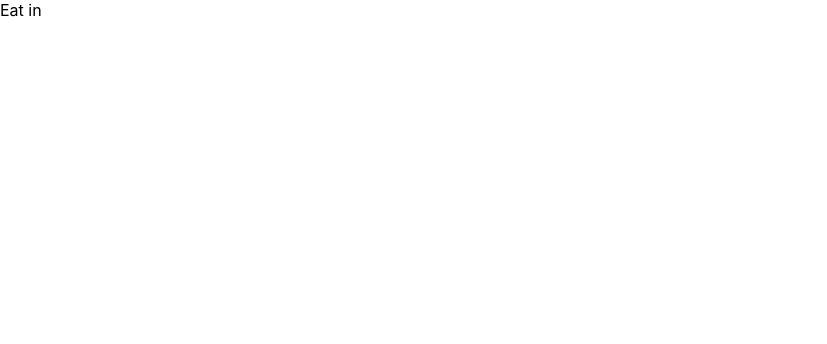
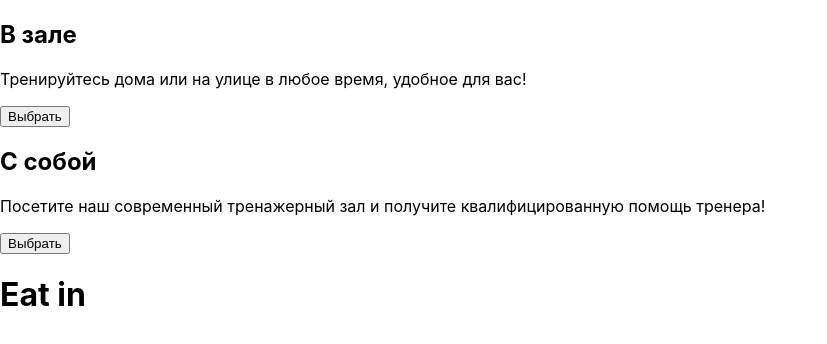
Before and after one commit to khadjaa/self-order-kiosk, a React (Create React App) app in the folder my-app/: page /choose in a window 1280 px wide. Shown: the top 344 px of the page, without its empty margins (0-827 px from the left). Built offline with nearby package versions, Linux system fonts and the light colour scheme.

Commit message:
added ChooseScreen

```diff
--- /dev/null
+++ b/my-app/src/components/ChooseScreen/ChooseScreen.module.css
@@ -0,0 +1,46 @@
+.card {
+    display: inline-block;
+    width: 300px;
+    margin: 20px;
+    padding: 20px;
+    background-color: #f2f2f2;
+    border-radius: 10px;
+    text-align: center;
+}
+
+.card img {
+    width: 150px;
+    height: 150px;
+    border-radius: 50%;
+    margin: 0 auto;
+    display: block;
+    object-fit: cover;
+}
+
+.card h2 {
+    margin-top: 20px;
+    font-size: 24px;
+    font-weight: bold;
+}
+
+.card p {
+    margin-top: 10px;
+    font-size: 16px;
+    line-height: 1.5;
+}
+
+.card button {
+    margin-top: 20px;
+    padding: 10px 20px;
+    background-color: #007bff;
+    color: #fff;
+    border: none;
+    border-radius: 5px;
+    font-size: 16px;
+    cursor: pointer;
+    transition: background-color 0.3s ease;
+}
+
+.card button:hover {
+    background-color: #0062cc;
+}
--- a/my-app/src/components/ChooseScreen/ChooseScreen.tsx
+++ b/my-app/src/components/ChooseScreen/ChooseScreen.tsx
@@ -1,14 +1,33 @@
 import React from 'react';
-import {useSelector} from "react-redux";
+import {useDispatch, useSelector} from "react-redux";
 import {AppStoreType} from "../../store/store";
+import {chooseOrderTypeAC} from "../../store/orderInfoReducer";
 
 const ChooseScreen = () => {
 
-    const orderType = useSelector((state:AppStoreType) => state.info.order)
+    const orderType = useSelector((state: AppStoreType) => state.info.order)
+    const dispatch = useDispatch()
+
+    const chooseOrderTypeHandler = (orderType: string) => {
+        dispatch(chooseOrderTypeAC(orderType))
+    }
 
     return (
         <div>
-            {orderType.orderType}
+            <div className="card">
+                <h2>В зале</h2>
+                <p>Тренируйтесь дома или на улице в любое время, удобное для вас!</p>
+                <button onClick={() => chooseOrderTypeHandler('В ЗАЛЕ')}>Выбрать</button>
+            </div>
+
+            <div className="card">
+                <h2>С собой</h2>
+                <p>Посетите наш современный тренажерный зал и получите квалифицированную помощь тренера!</p>
+                <button onClick={() => chooseOrderTypeHandler('С СОБОЙ')}>Выбрать</button>
+            </div>
+            <h1>
+                {orderType.orderType}
+            </h1>
         </div>
     );
 };
```
